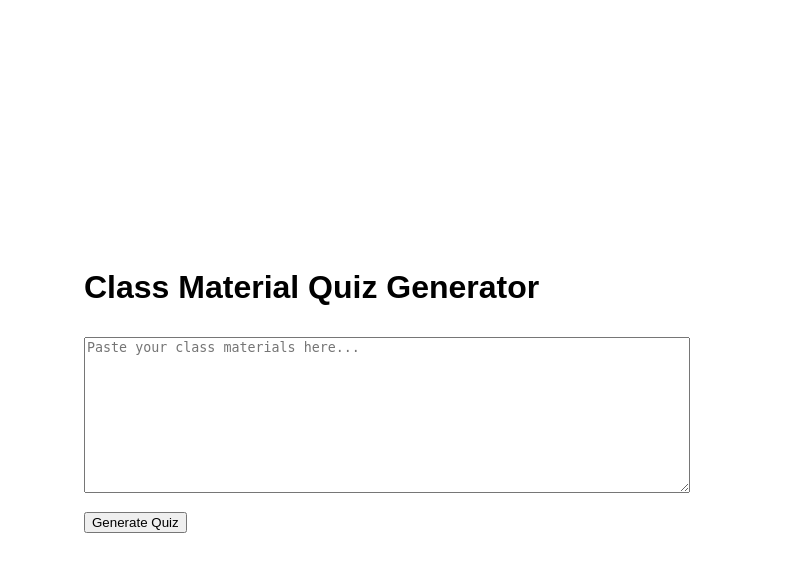
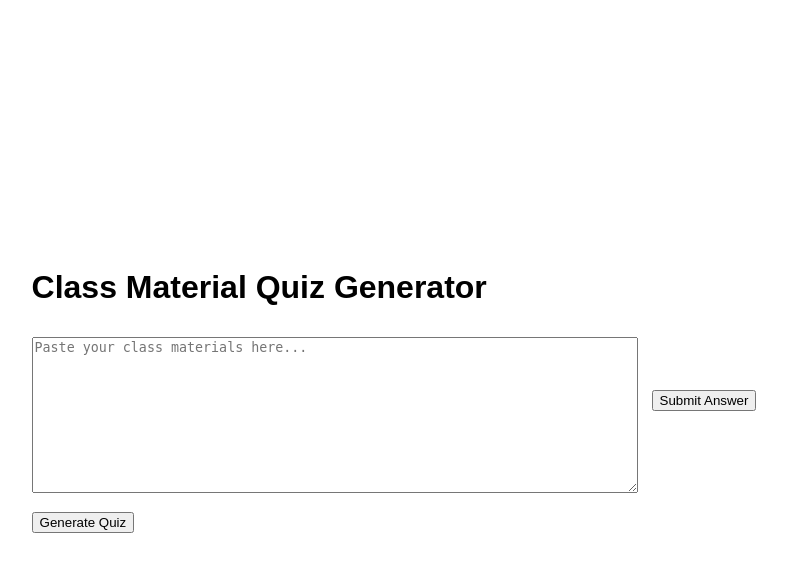
Before and after one commit to MustardWombat/AcePace, a Flask app: page / in a window 1280 px wide. Shown: the top 572 px of the page, without its empty margins (256-1043 px from the left). Run offline with Flask 3, Linux system fonts and the light colour scheme.

Commit message:
function added
now checks to see if correct with display, and cycles one at a time

```diff
--- a/app.py
+++ b/app.py
@@ -4,7 +4,7 @@ import os
 from dotenv import load_dotenv
 
 # Load environment variables from key.env
-load_dotenv(".gitignore")
+load_dotenv("Key.env")
 
 app = Flask(__name__)
 
@@ -42,14 +42,19 @@ def generate_quiz():
         questions = response_text.strip().split("\n\n")
         quiz_questions = []
 
+        # Inside generate_quiz
         for question in questions:
             parts = question.split("\n")
             q_text = parts[0] if parts else "Question text unavailable"
             options = parts[1:] if len(parts) > 1 else []
 
+            # Assume the first option is the correct answer for demonstration
+            correct_answer = options[0] if options else ""
+
             quiz_questions.append({
                 "question": q_text,
-                "options": options
+                "options": options,
+                "correct_answer": correct_answer  # Add correct answer to the object
             })
 
         return jsonify({"questions": quiz_questions})
@@ -57,6 +62,17 @@ def generate_quiz():
     except Exception as e:
         print("Error details:", e)
         return jsonify({"error": "An error occurred while generating the quiz. Please try again later."}), 500
+# Handles checking the answer
+@app.route("/check_answer", methods=["POST"])
+def check_answer():
+    data = request.json
+    user_answer = data.get("answer", "")
+    correct_answer = data.get("correct_answer", "")
+
+    if user_answer == correct_answer:
+        return jsonify({"result": "Correct!"}), 200
+    else:
+        return jsonify({"result": "Incorrect, try again!"}), 200
 
 
 
--- a/static/script.js
+++ b/static/script.js
@@ -4,7 +4,7 @@ async function generateQuiz() {
     // Get class material text directly from textarea
     const classMaterial = document.getElementById("classMaterial").value;
 
-    // Now send the class material to the Flask backend
+    // Send the class material to the Flask backend
     const quizResponse = await fetch("/generate_quiz", {
         method: "POST",
         headers: {
@@ -17,23 +17,27 @@ async function generateQuiz() {
     displayQuiz(quiz.questions);
 }
 
+let quizQuestions = []; // Declare globally to access in submitAnswer
+let currentQuestionIndex = 0;
+
 function displayQuiz(questions) {
+    quizQuestions = questions; // Store the questions globally
     const quizDiv = document.getElementById("quiz");
     quizDiv.innerHTML = "";
 
-    questions.forEach((question, index) => {
+    const question = questions[currentQuestionIndex];
     const questionDiv = document.createElement("div");
     questionDiv.classList.add("question");
 
     const questionText = document.createElement("p");
-        questionText.textContent = `${index + 1}. ${question.question}`;
+    questionText.textContent = `${currentQuestionIndex + 1}. ${question.question}`;
     questionDiv.appendChild(questionText);
 
     question.options.forEach((option) => {
         const optionLabel = document.createElement("label");
         const optionInput = document.createElement("input");
         optionInput.type = "radio";
-            optionInput.name = `question-${index}`;
+        optionInput.name = `question-${currentQuestionIndex}`;
         optionInput.value = option;
 
         optionLabel.appendChild(optionInput);
@@ -43,5 +47,44 @@ function displayQuiz(questions) {
     });
 
     quizDiv.appendChild(questionDiv);
-    });
 }
+
+function submitAnswer() {
+    const options = document.getElementsByName(`question-${currentQuestionIndex}`);
+    let selectedOption = "";
+
+    for (const option of options) {
+        if (option.checked) {
+            selectedOption = option.value;
+            break;
+        }
+    }
+
+    // Check if selectedOption is empty
+    if (!selectedOption) {
+        alert("Please select an option.");
+        return; // Stop the function if no option is selected
+    }
+
+    const correctAnswer = quizQuestions[currentQuestionIndex].correct_answer;
+
+    fetch("/check_answer", {
+        method: "POST",
+        headers: {
+            "Content-Type": "application/json"
+        },
+        body: JSON.stringify({ answer: selectedOption, correct_answer: correctAnswer })
+    })
+    .then(response => response.json())
+    .then(data => {
+        alert(data.result); // Show result to the user
+        // Optionally proceed to the next question here
+        currentQuestionIndex++;
+        if (currentQuestionIndex < quizQuestions.length) {
+            displayQuiz(quizQuestions); // Display the next question
+        } else {
+            alert("Quiz completed!");
+        }
+    })
+    .catch(error => console.error("Error:", error));
+}
--- a/templates/index.html
+++ b/templates/index.html
@@ -17,4 +17,10 @@
     </div>
     <script src="{{ url_for('static', filename='script.js') }}"></script>
 </body>
+<div id="quiz-container">
+    <p id="question"></p>
+    <div id="options"></div>
+    <button onclick="submitAnswer()">Submit Answer</button>
+    <p id="feedback"></p>
+</div>
 </html>
```
Also changed, not shown: 2 other files. Lines whose indentation alone changed are shown as unchanged.
